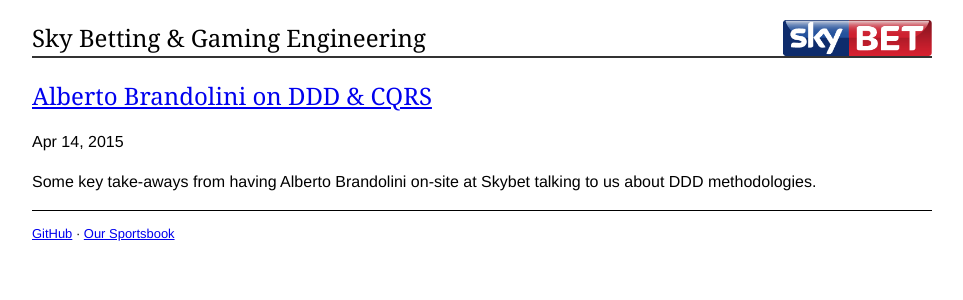
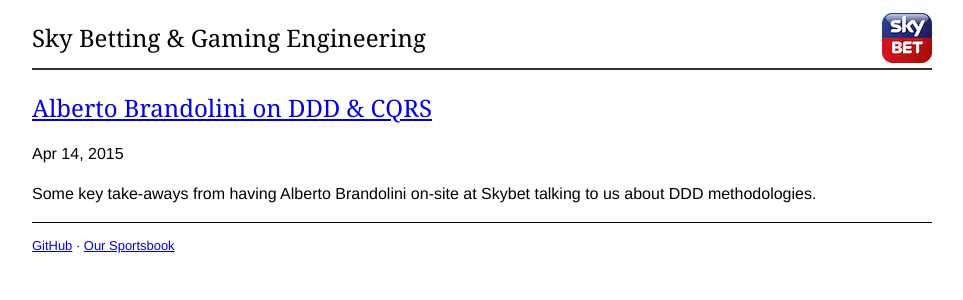
Before and after one commit to skybet/skybet.github.io, a Jekyll site: the page built from index.html, in a window 1280 px wide. Shown: the top 300 px of the page, without its empty margins (158-1121 px from the left). Built offline with Jekyll 4.4.1, drawn with Linux system fonts in a browser that asks for light colours.

Commit message:
Refactored header, and switched to square logo

```diff
--- a/css/basic.css
+++ b/css/basic.css
@@ -25,9 +25,11 @@
  font-weight:normal;
 }
 h1 {
+ margin-top:0;
  border-bottom:2px solid #333;
  background: url(../images/logo.png) right center no-repeat;
- background-size: contain;
+ height:60px;
+ line-height:60px;
 }
 h2 {
  margin-bottom:0;
```
Also changed, not shown: images/logo.png.
